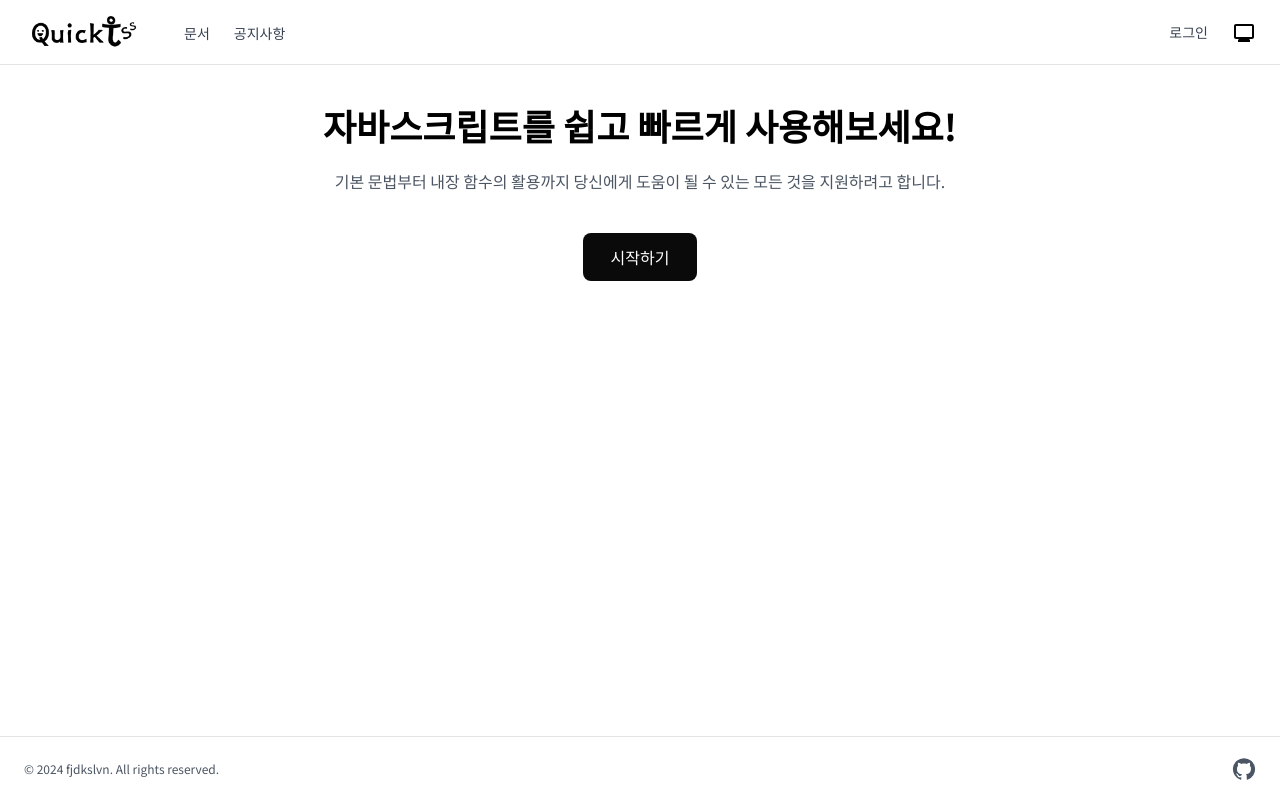
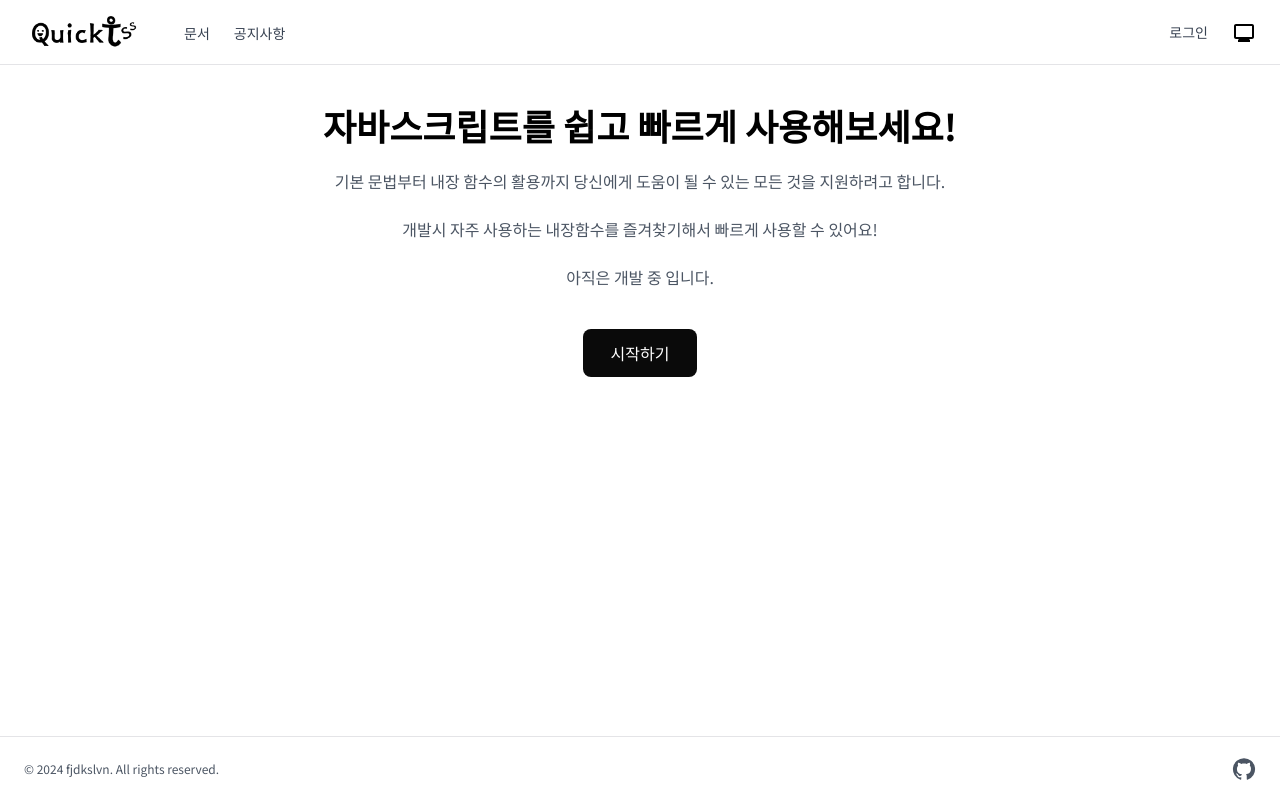
Before and after one commit to fjdkslvn/quick-js, a Next.js app: page / in a window 1280 px wide. Built offline with nearby package versions, Linux system fonts and the light colour scheme; no server answers; the database is empty.

Commit message:
feat : Change of main information text

```diff
--- a/src/app/(recoil)/(wrap)/page.tsx
+++ b/src/app/(recoil)/(wrap)/page.tsx
@@ -9,6 +9,8 @@ export default function Home() {
       <div className="max-w-screen-xl w-full grid place-items-center p-10">
         <h1 className="font-bold text-4xl">자바스크립트를 쉽고 빠르게 사용해보세요!</h1>
         <p className="mt-6 text-gray-600 dark:text-gray-300">기본 문법부터 내장 함수의 활용까지 당신에게 도움이 될 수 있는 모든 것을 지원하려고 합니다.</p>
+        <p className="mt-6 text-gray-600 dark:text-gray-300">개발시 자주 사용하는 내장함수를 즐겨찾기해서 빠르게 사용할 수 있어요!</p>
+        <p className="mt-6 text-gray-600 dark:text-gray-300">아직은 개발 중 입니다.</p>
         <Link className="rounded-lg text-base px-7 py-3 bg-neutral-950 text-white mt-10 hover:bg-neutral-700 dark:bg-gray-200 dark:text-gray-900 dark:hover:bg-gray-100" href="/docs/string">
           시작하기
         </Link>
```
